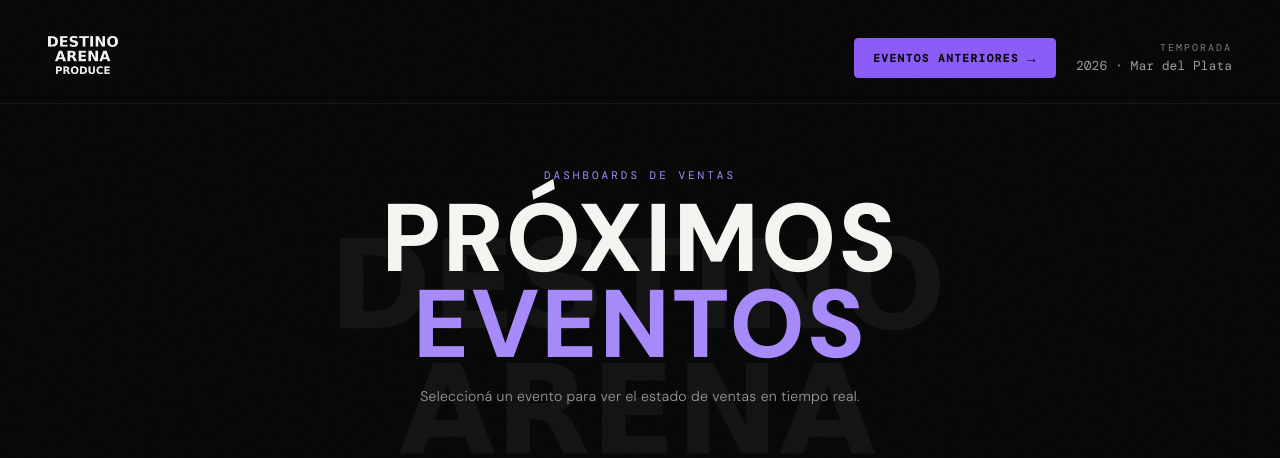
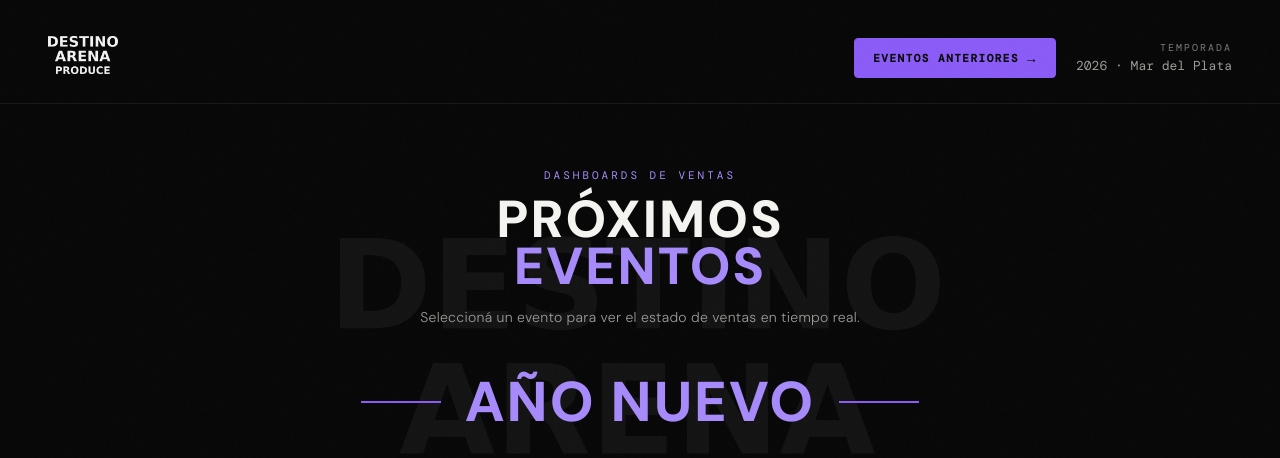
Before and after one commit to DestinoArena/Dashboard-Eventos, a plain HTML site: page index.html in a window 1280 px wide. Shown: the top 458 px of the page. Drawn offline with nearby package versions, Linux system fonts and the light colour scheme.

Commit message:
Update index.html

```diff
--- a/index.html
+++ b/index.html
@@ -90,7 +90,7 @@
   }
 
   .page-intro {
-    margin-bottom: 56px;
+    margin-bottom: 48px;
     text-align: center;
     display: flex;
     flex-direction: column;
@@ -108,7 +108,7 @@
   }
   .page-intro h1 {
     font-family: 'DM Sans', sans-serif; font-weight: 800; text-transform: uppercase;
-    font-size: clamp(52px, 8vw, 96px);
+    font-size: clamp(30px, 4.5vw, 52px);
     letter-spacing: 2px;
     line-height: 0.9;
     color: var(--text);
@@ -264,14 +264,15 @@
   .event-section { margin-bottom: 72px; }
   .event-section:last-child { margin-bottom: 0; }
   .section-title {
-    display: flex; align-items: center; justify-content: center; gap: 20px;
-    font-family: 'DM Mono', monospace; font-weight: 500;
-    font-size: 12px; text-transform: uppercase; letter-spacing: 3px;
+    display: flex; align-items: center; justify-content: center; gap: 24px;
+    font-family: 'DM Sans', sans-serif; font-weight: 800;
+    font-size: clamp(30px, 5vw, 56px); text-transform: uppercase; letter-spacing: 2px; line-height: 1;
     color: var(--accent-text);
-    margin-bottom: 28px;
+    margin-bottom: 36px;
+    text-align: center;
   }
   .section-title::before, .section-title::after {
-    content: ''; height: 1px; width: min(120px, 18vw); background: var(--border2);
+    content: ''; height: 2px; width: min(80px, 10vw); background: var(--accent);
   }
   .events-grid.featured { grid-template-columns: minmax(260px, 520px); }
   .events-grid.featured .event-card .artist { font-size: clamp(36px, 5vw, 60px); }
```
